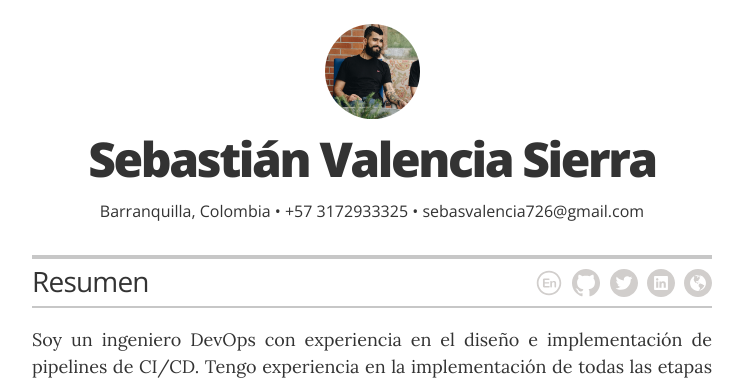
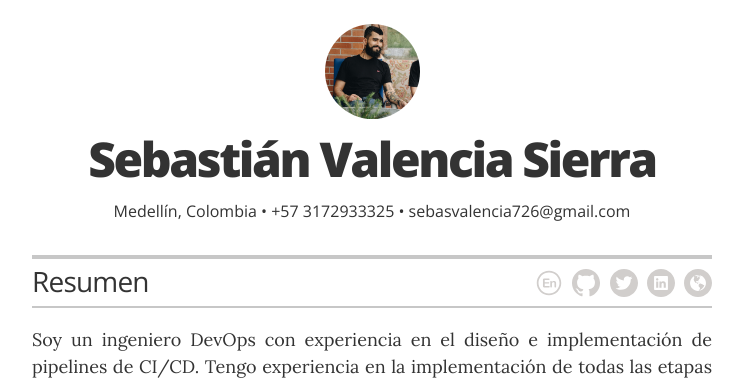
Before and after one commit to sebastiandevops/hv, a Jekyll site: the page built from index.html, in a window 1280 px wide and 900 px high. Shown: the top 383 px of the window, without its empty margins (268-1011 px from the left). Built offline with Jekyll 4.4.1, drawn with Linux system fonts in a browser that asks for light colours.

Commit message:
_config.yml: residence updated to Medellín

```diff
--- a/_config.yml
+++ b/_config.yml
@@ -18,9 +18,9 @@ resume_contact_email:           "sebasvalencia726@gmail.com"
 
 # the next two items are used for schema itemprops in _layouts/resume.html
 resume_contact_telephone:       "+57 3172933325"
-resume_contact_address:         "Barranquilla"
+resume_contact_address:         "Medellín"
 
-resume_header_contact_info:     "Barranquilla, Colombia • +57 3172933325 • sebasvalencia726@gmail.com"
+resume_header_contact_info:     "Medellín, Colombia • +57 3172933325 • sebasvalencia726@gmail.com"
 display_header_contact_info:    "true"
 
 resume_header_intro: "<p align='justify'>Soy un ingeniero DevOps con experiencia en el diseño e implementación de pipelines de CI/CD. Tengo experiencia en la implementación de todas las etapas del ciclo DevOps, incluyendo la integración de código, el análisis estático, las comprobaciones de dependencias, la compilación, el empaquetado y la publicación de artefactos en un repositorio. También he configurado las etapas de despliegue en los diferentes entornos de desarrollo, certificación y producción; implementado pruebas de aceptación, rendimiento y E2E, y la etapa de rollback en ambiente de producción.</p>"
```
